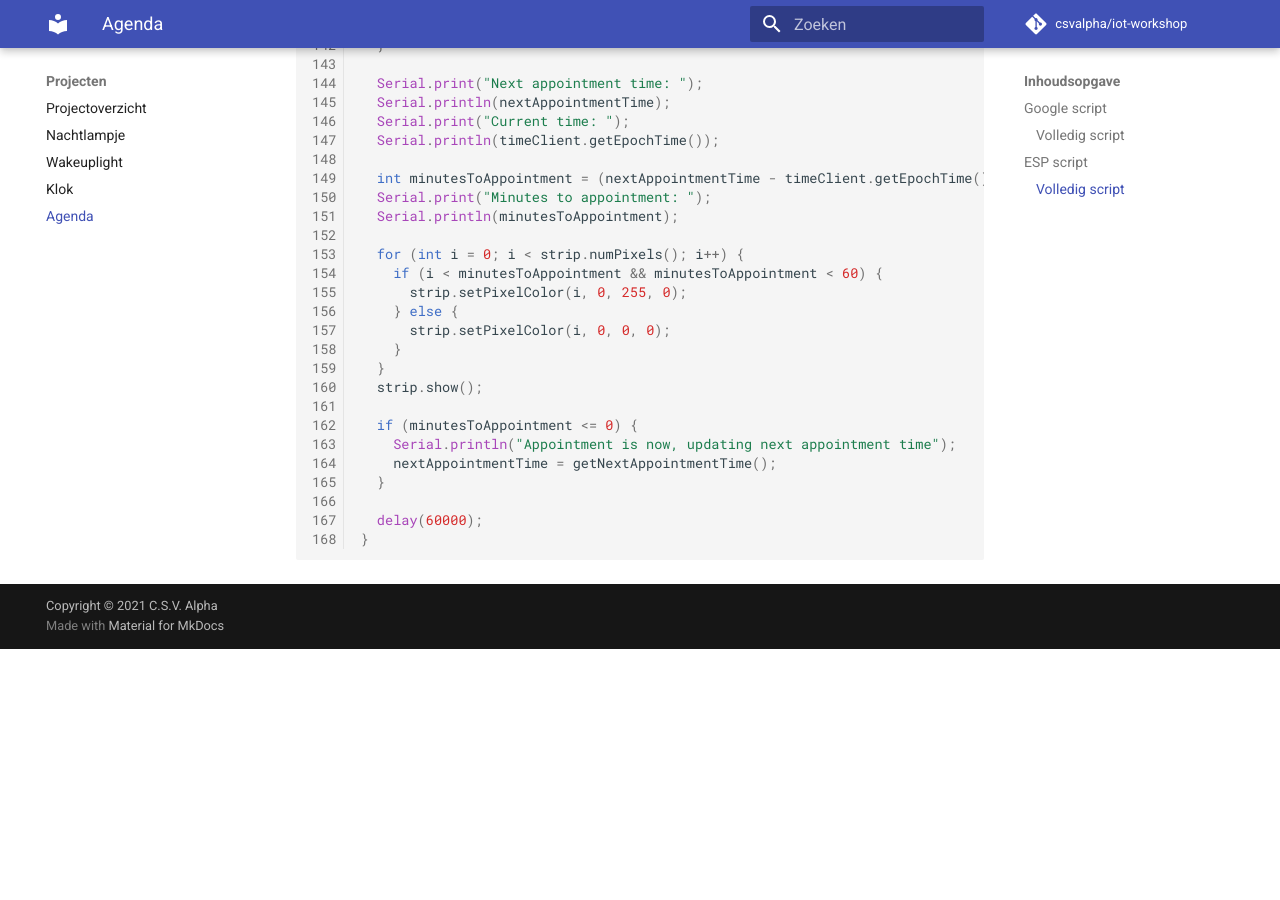
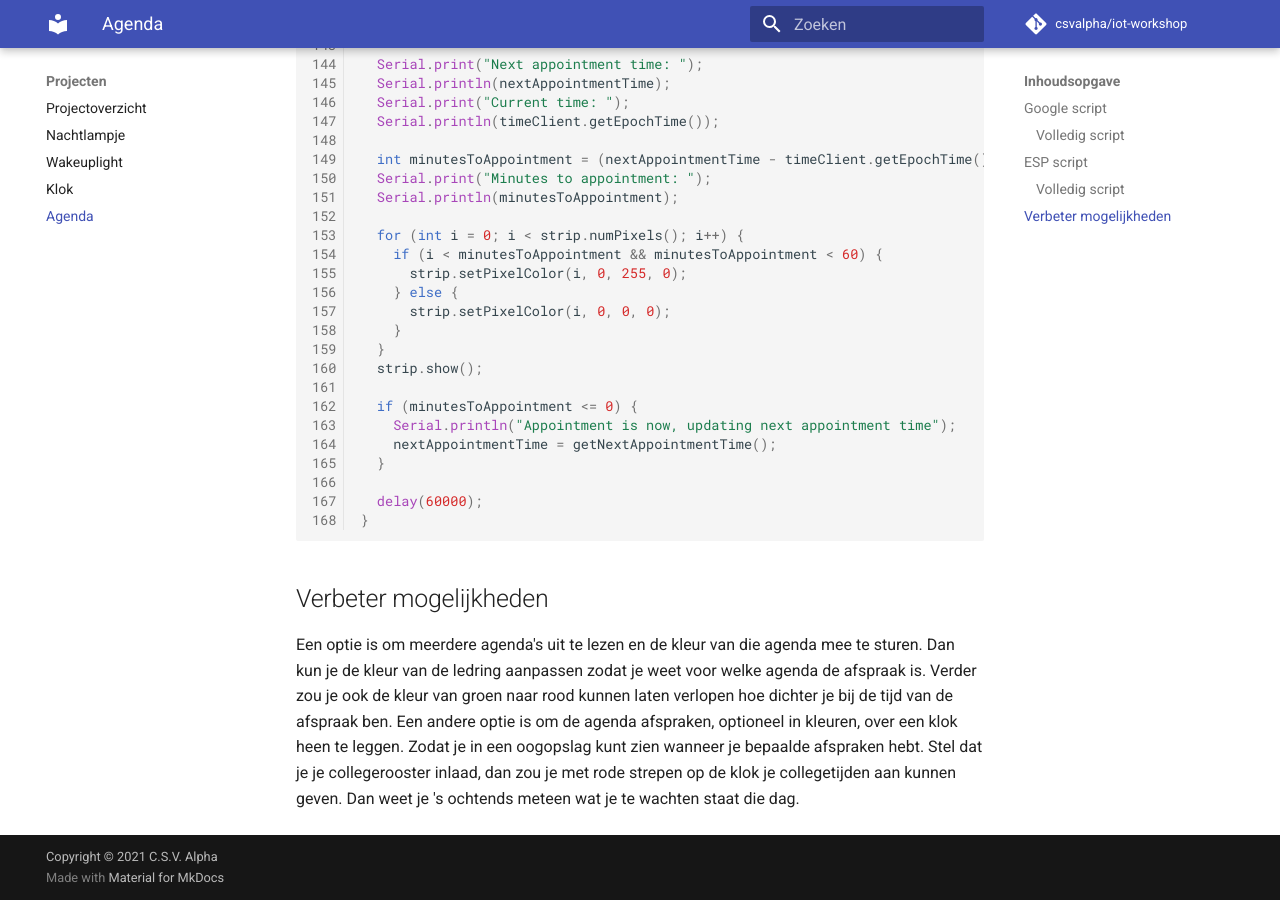
Before and after one commit to csvalpha/iot-workshop, an MkDocs documentation site: the page built from docs/projecten/agenda.md, in a window 1280 px wide and 900 px high, scrolled down 3826 px. Built offline with MkDocs 1.6.1 and Material for MkDocs 9.7.7, drawn with Linux system fonts in a browser that asks for light colours; comment, search, counter and statistics services are not loaded; before the commit the page ends 4475 px from its top, so only the background shows below that; some of the changed text lies outside the part shown.

Commit message:
Update agenda.md

````diff
--- a/docs/projecten/agenda.md
+++ b/docs/projecten/agenda.md
@@ -1,4 +1,5 @@
 # Agenda
+
 
 ## Google script
 
@@ -215,3 +215,6 @@ void loop() {
   delay(60000);
 }
 ```
+
+## Verbeter mogelijkheden
+Een optie is om meerdere agenda's uit te lezen en de kleur van die agenda mee te sturen. Dan kun je de kleur van de ledring aanpassen zodat je weet voor welke agenda de afspraak is. Verder zou je ook de kleur van groen naar rood kunnen laten verlopen hoe dichter je bij de tijd van de afspraak ben. Een andere optie is om de agenda afspraken, optioneel in kleuren, over een klok heen te leggen. Zodat je in een oogopslag kunt zien wanneer je bepaalde afspraken hebt. Stel dat je je collegerooster inlaad, dan zou je met rode strepen op de klok je collegetijden aan kunnen geven. Dan weet je 's ochtends meteen wat je te wachten staat die dag.
````
Also changed, not shown: other parts of docs/projecten/agenda.md (+1 -2 lines).
